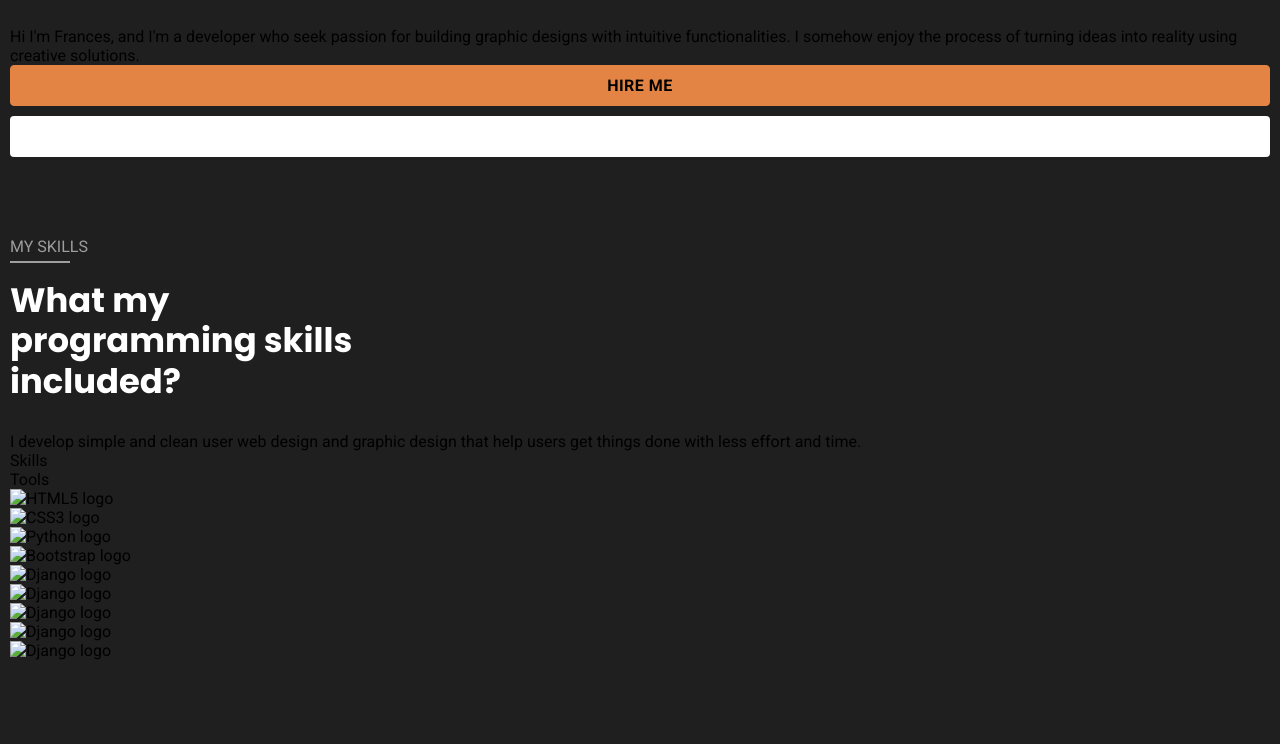
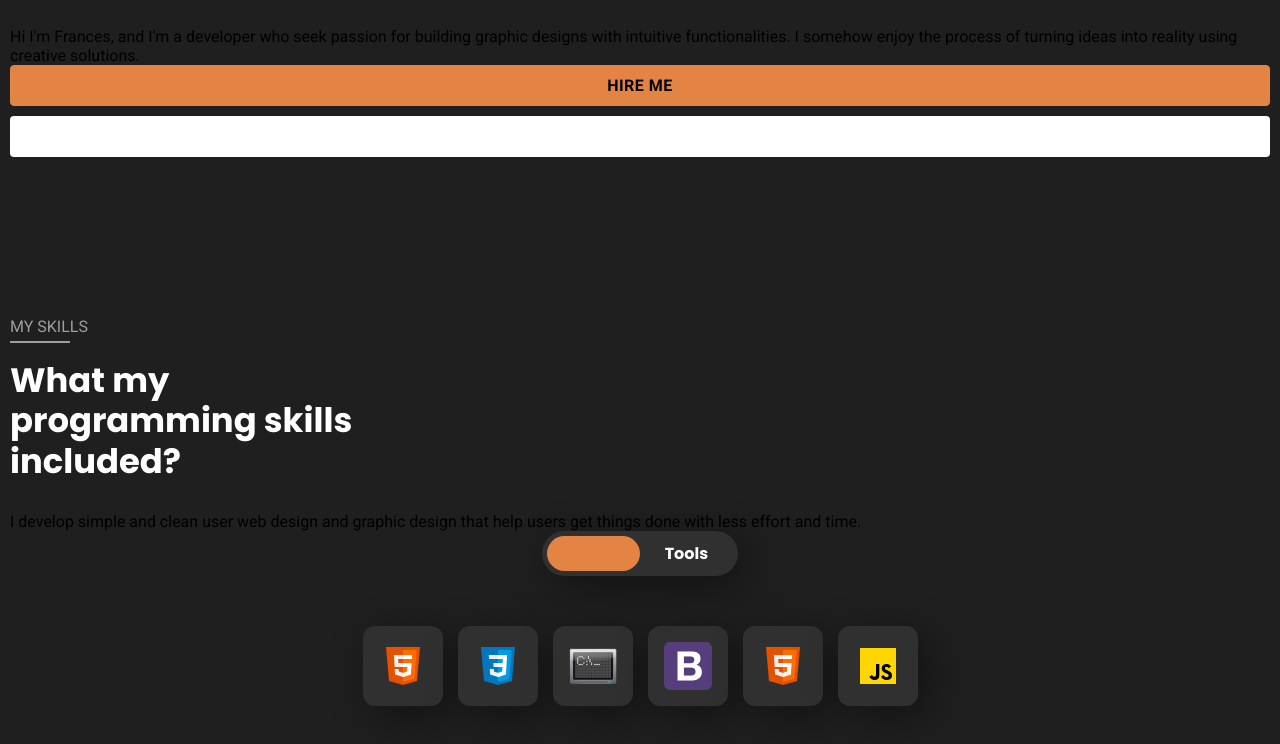
Before and after one commit to ampalayaa/portfolio, a plain HTML site: page index.html in a window 1280 px wide. Shown: the part 1228-1972 px from the top of the page. Before the commit the page ends 1888 px from the top, so only its background shows below. Drawn offline with Linux system fonts and the light colour scheme; a web font is replaced by a local one.

Commit message:
add css design for skill section

```diff
--- a/assets/css/styles.css
+++ b/assets/css/styles.css
@@ -450,3 +450,84 @@ main { overflow: hidden; }
 }
 
 .about .btn-secondary { margin-bottom: 10px; }
+
+
+/* SKILLS */
+
+.skills { padding-block: var(--section-padding); }
+
+.skills-content { margin-bottom: 50px; }
+
+.skills-toggle {
+  background: var(--bg-secondary);
+  position: relative;
+  width: max-content;
+  margin-inline: auto;
+  display: flex;
+  align-items: center;
+  padding: 5px;
+  border-radius: 100px;
+  box-shadow: var(--shadow-1);
+  z-index: 1;
+}
+
+.skills-toggle::before {
+  content: "";
+  position: absolute;
+  top: 5px;
+  left: 5px;
+  bottom: 5px;
+  width: 93px;
+  background: var(--raw-seinna);
+  border-radius: 100px;
+  z-index: 1;
+}
+
+.skills-toglle.active::before {
+  left: 98px;
+  width: 94px;
+}
+
+.toggle-btn {
+  color: var(--color-primary);
+  font-family: var(--ff-poppins);
+  padding: 5px 25px;
+  transition: var(--transition-1);
+}
+
+.toggle-btn.active { color: var(--white); }
+
+.skills-box.active .skills-list,
+.skills-box .tools-list { display: none; }
+
+.skills-box .skills-list,
+.skills-box.active .tools-list {
+  display: flex;
+  flex-wrap: wrap;
+  justify-content: center;
+  align-items: center;
+  gap: 15px;
+  animation: fadeIn 0.5s ease-out forwards;
+}
+
+@keyframes fadeIn {
+  0% { opacity: 0; }
+  100% { opacity: 1; }
+}
+
+.skill-card {
+  position: relative;
+  background: var(--bg-secondary);
+  width: 80px;
+  height: 80px;
+  display: grid;
+  place-items: center;
+  border-radius: var(--radius-12);
+  box-shadow: var(--shadow-1);
+  cursor: help;
+}
+
+.skill-card:hover .tooltip {
+  transform: translate(0);
+  opacity: 1;
+}
--- a/index.html
+++ b/index.html
@@ -144,7 +144,7 @@
                             <div class="tooltip">HTML5</div>
 
                             <div class="card-icon">
-                                <img src="#html5" alt="HTML5 logo">
+                                <img src="./assets/images/html5.png" alt="HTML5 logo">
                             </div>
                            </div>
                         </li>
@@ -154,7 +154,7 @@
                             <div class="tooltip">CSS#</div>
 
                             <div class="card-icon">
-                                <img src="#css3" alt="CSS3 logo">
+                                <img src="./assets/images/css3.png" alt="CSS3 logo">
                             </div>
                            </div>
                         </li>
@@ -164,7 +164,7 @@
                             <div class="tooltip">Python</div>
 
                             <div class="card-icon">
-                                <img src="#python" alt="Python logo">
+                                <img src="./assets/images/command.png" alt="Python logo">
                             </div>
                            </div>
                         </li>
@@ -174,7 +174,7 @@
                             <div class="tooltip">Boothstrap</div>
 
                             <div class="card-icon">
-                                <img src="#bootstrap" alt="Bootstrap logo">
+                                <img src="./assets/images/bootstrap.png" alt="Bootstrap logo">
                             </div>
                            </div>
                         </li>
@@ -184,7 +184,17 @@
                             <div class="tooltip">Django</div>
 
                             <div class="card-icon">
-                                <img src="#django" alt="Django logo">
+                                <img src="./assets/images/html5.png" alt="Django logo">
+                            </div>
+                           </div>
+                        </li>
+
+                        <li>
+                           <div class="skill-card">
+                            <div class="tooltip">Javascript</div>
+
+                            <div class="card-icon">
+                                <img src="./assets/images/javascript.png" alt="Javascript logo">
                             </div>
                            </div>
                         </li>
@@ -197,7 +207,7 @@
                             <div class="tooltip">Git</div>
 
                             <div class="card-icon">
-                                <img src="#django" alt="Django logo">
+                                <img src="./assets/images/git.png" alt="Git logo">
                             </div>
                            </div>
                         </li>
@@ -207,7 +217,7 @@
                             <div class="tooltip">Command Line</div>
 
                             <div class="card-icon">
-                                <img src="#django" alt="Django logo">
+                                <img src="./assets/images/command.png" alt="CMD logo">
                             </div>
                            </div>
                         </li>
@@ -217,17 +227,17 @@
                             <div class="tooltip">Visual Studio Code</div>
 
                             <div class="card-icon">
-                                <img src="#django" alt="Django logo">
+                                <img src="./assets/images/vs-code.png" alt="VS Code logo">
                             </div>
                            </div>
                         </li>
 
                         <li>
                            <div class="skill-card">
-                            <div class="tooltip">Django</div>
+                            <div class="tooltip">Figma</div>
 
                             <div class="card-icon">
-                                <img src="#django" alt="Django logo">
+                                <img src="./assets/images/firebase.png alt="Figma logo">
                             </div>
                            </div>
                         </li>
@@ -241,6 +251,10 @@
 
             </section>
 
+            <section class="contact" id="contact">
+
+            </section>
+
         </article>
     </main>
 
```
Also changed, not shown: assets/images/bootstrap.png (added), assets/images/command.png (added), assets/images/css3.png (added), assets/images/firebase.png (added), assets/images/git.png (added), assets/images/html5.png (added), assets/images/javascript.png (added), assets/images/vs-code.png (added).
